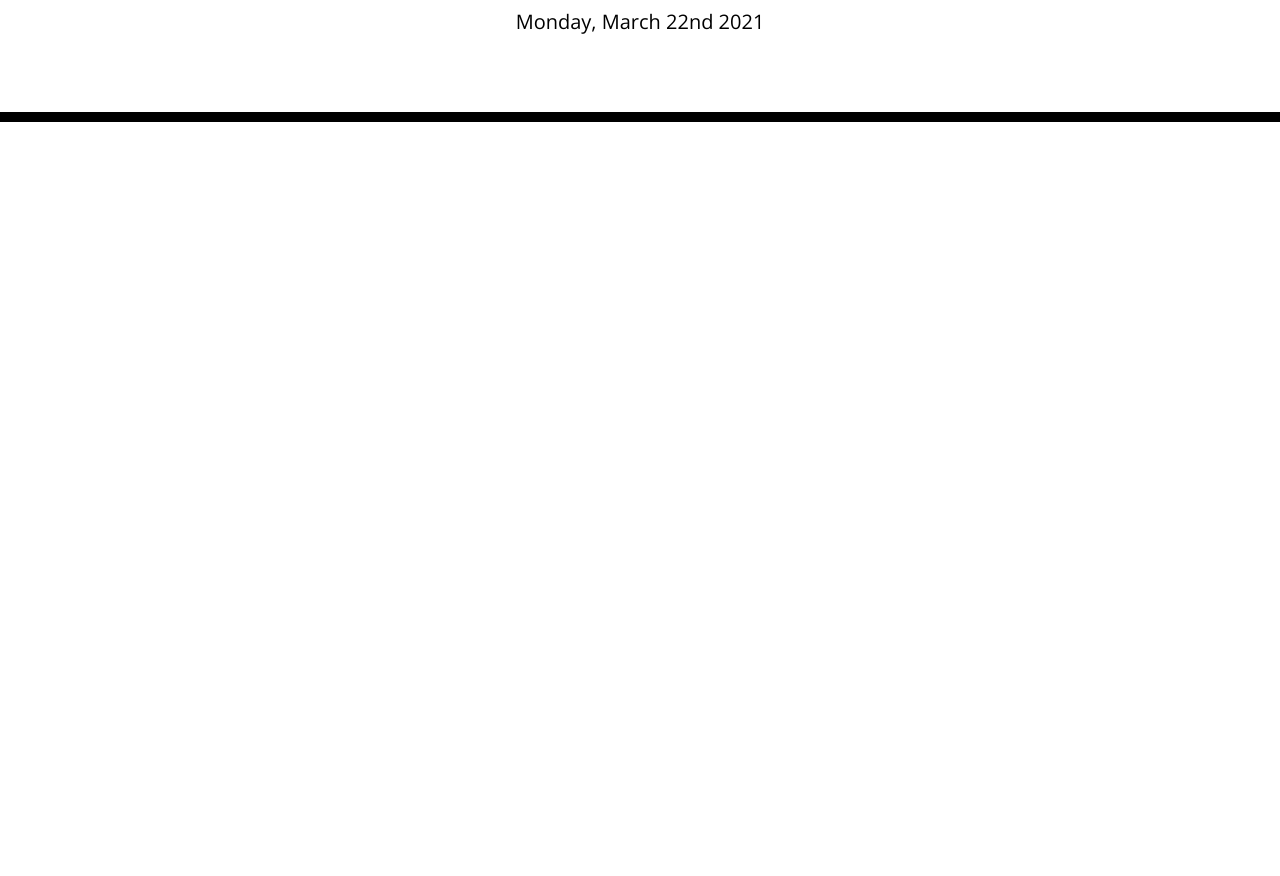
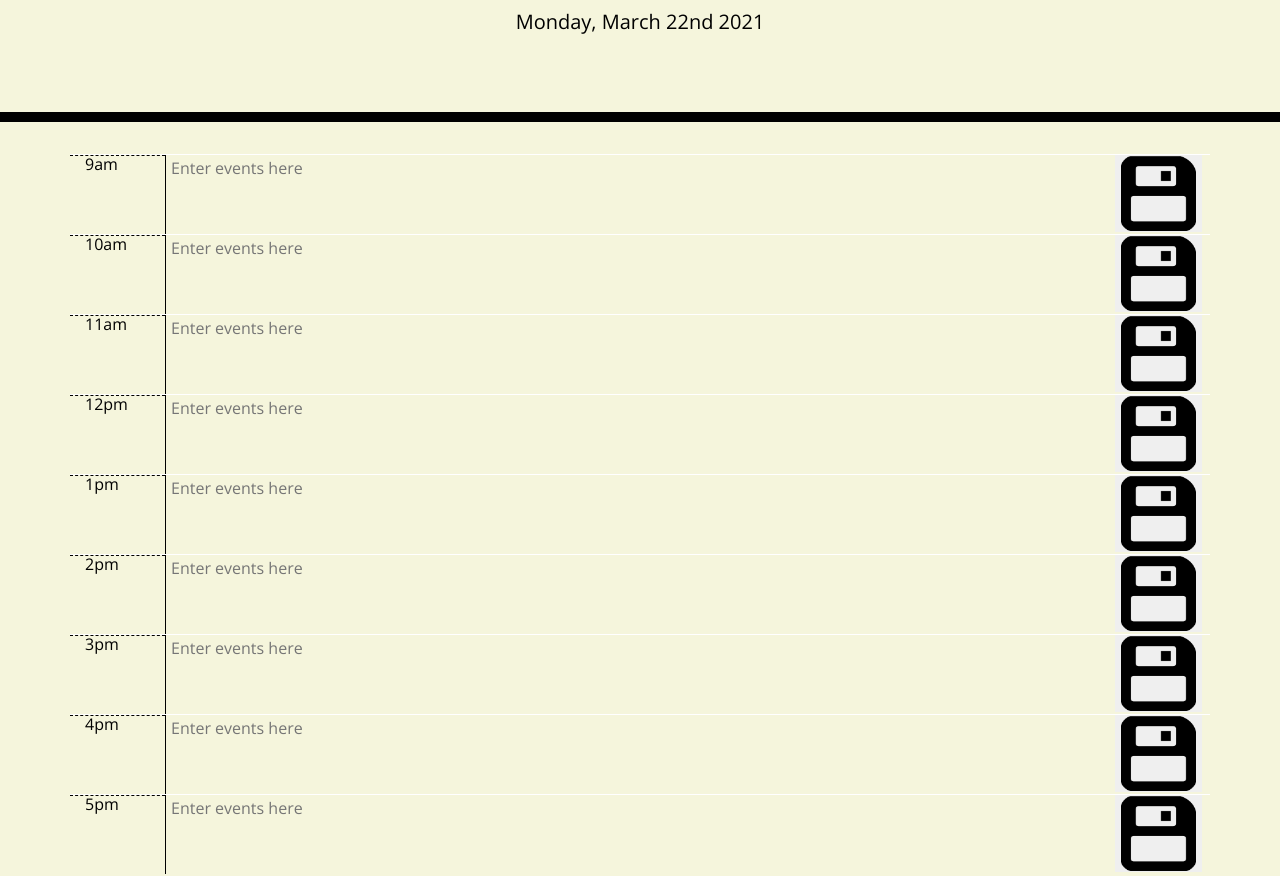
Before and after one commit to JustinNByrd/workday-scheduler, a plain HTML site: page index.html in a window 1280 px wide. Shown: the part 182-1058 px from the top of the page. Before the commit the page ends 800 px from the top, so only its background shows below. Drawn offline with nearby package versions, Linux system fonts and the light colour scheme.

Commit message:
Added time blocks to html and updated styling

```diff
--- a/assets/style.css
+++ b/assets/style.css
@@ -2,6 +2,7 @@ body {
   font-family: 'Open Sans', sans-serif;
   font-size: 16px;
   line-height: 1;
+  background-color: beige;
 }
 
 textarea{
@@ -10,7 +11,10 @@ textarea{
   resize: none;
   color: #000000;
   border-left: 1px solid black;
-  padding: 10px;
+  padding: 5px;
+  margin: 0px;
+  width: 100%;
+  height: 100%;
 }
 
 .jumbotron {
@@ -31,13 +35,11 @@ textarea{
 }
 
 .row {
-  white-space: pre-wrap;
   height: 80px;
-  border-top: 1px solid white;;
+  border-top: 1px solid white;
 }
 
 .hour {
-  background-color: #ffffff;
   color: #000000;
   border-top: 1px dashed #000000;
 }
@@ -58,11 +60,7 @@ textarea{
 }
 
 .saveBtn {
-  border-left: 1px solid black;
-  border-top-right-radius: 15px;
-  border-bottom-right-radius: 15px;
-  background-color: #06AED5;
-  color: white;
+  border: 0;
 }
 
 .saveBtn i:hover {
--- a/index.html
+++ b/index.html
@@ -1,23 +1,14 @@
 <!DOCTYPE html>
 <html lang="en">
+
 <head>
     <meta charset="UTF-8" />
     <meta name="viewport" content="width=device-width, initial-scale=1.0" />
     <meta http-equiv="X-UA-Compatible" content="ie=edge" />
-    <link
-      rel="stylesheet"
-      href="https://stackpath.bootstrapcdn.com/bootstrap/4.3.1/css/bootstrap.min.css"
-    />
-    <link
-      rel="stylesheet"
-      href="https://use.fontawesome.com/releases/v5.8.1/css/all.css"
-      integrity="sha384-50oBUHEmvpQ+1lW4y57PTFmhCaXp0ML5d60M1M7uH2+nqUivzIebhndOJK28anvf"
-      crossorigin="anonymous"
-    />
-    <link
-      href="https://fonts.googleapis.com/css?family=Open+Sans&display=swap"
-      rel="stylesheet"
-    />
+    <link rel="stylesheet" href="https://stackpath.bootstrapcdn.com/bootstrap/4.3.1/css/bootstrap.min.css" />
+    <link rel="stylesheet" href="https://use.fontawesome.com/releases/v5.8.1/css/all.css"
+        integrity="sha384-50oBUHEmvpQ+1lW4y57PTFmhCaXp0ML5d60M1M7uH2+nqUivzIebhndOJK28anvf" crossorigin="anonymous" />
+    <link href="https://fonts.googleapis.com/css?family=Open+Sans&display=swap" rel="stylesheet" />
     <link rel="stylesheet" href="./assets/style.css" />
     <title>Work Day Scheduler</title>
 </head>
@@ -29,11 +20,109 @@
         <p id="currentDay" class="lead"></p>
     </header>
     <div class="container">
-      <!-- Timeblocks go here -->
+        <div class="row">
+            <div class="col-1 hour mh-100 align-middle">
+                <p>9am</p>
             </div>
-
+            <div class="col-10 mh-100 p-0 m-0">
+                <textarea id="9am" placeholder="Enter events here"></textarea>
+            </div>
+            <div class="col-1 mh-100 p-0">
+                <button class="saveBtn"><img src="./assets/save.png" height="75px"></button>
+            </div>
+        </div>
+        <div class="row">
+            <div class="col-1 hour mh-100 align-middle">
+                <p>10am</p>
+            </div>
+            <div class="col-10 mh-100 p-0 m-0">
+                <textarea id="10am" placeholder="Enter events here"></textarea>
+            </div>
+            <div class="col-1 mh-100 p-0">
+                <button class="saveBtn"><img src="./assets/save.png" height="75px"></button>
+            </div>
+        </div>
+        <div class="row">
+            <div class="col-1 hour mh-100 align-middle">
+                <p>11am</p>
+            </div>
+            <div class="col-10 mh-100 p-0 m-0">
+                <textarea id="11am" placeholder="Enter events here"></textarea>
+            </div>
+            <div class="col-1 mh-100 p-0">
+                <button class="saveBtn"><img src="./assets/save.png" height="75px"></button>
+            </div>
+        </div>
+        <div class="row">
+            <div class="col-1 hour mh-100 align-middle">
+                <p>12pm</p>
+            </div>
+            <div class="col-10 mh-100 p-0 m-0">
+                <textarea id="12pm" placeholder="Enter events here"></textarea>
+            </div>
+            <div class="col-1 mh-100 p-0">
+                <button class="saveBtn"><img src="./assets/save.png" height="75px"></button>
+            </div>
+        </div>
+        <div class="row">
+            <div class="col-1 hour mh-100 align-middle">
+                <p>1pm</p>
+            </div>
+            <div class="col-10 mh-100 p-0 m-0">
+                <textarea id="1pm" placeholder="Enter events here"></textarea>
+            </div>
+            <div class="col-1 mh-100 p-0">
+                <button class="saveBtn"><img src="./assets/save.png" height="75px"></button>
+            </div>
+        </div>
+        <div class="row">
+            <div class="col-1 hour mh-100 align-middle">
+                <p>2pm</p>
+            </div>
+            <div class="col-10 mh-100 p-0 m-0">
+                <textarea id="2pm" placeholder="Enter events here"></textarea>
+            </div>
+            <div class="col-1 mh-100 p-0">
+                <button class="saveBtn"><img src="./assets/save.png" height="75px"></button>
+            </div>
+        </div>
+        <div class="row">
+            <div class="col-1 hour mh-100 align-middle">
+                <p>3pm</p>
+            </div>
+            <div class="col-10 mh-100 p-0 m-0">
+                <textarea id="3pm" placeholder="Enter events here"></textarea>
+            </div>
+            <div class="col-1 mh-100 p-0">
+                <button class="saveBtn"><img src="./assets/save.png" height="75px"></button>
+            </div>
+        </div>
+        <div class="row">
+            <div class="col-1 hour mh-100 align-middle">
+                <p>4pm</p>
+            </div>
+            <div class="col-10 mh-100 p-0 m-0">
+                <textarea id="4pm" placeholder="Enter events here"></textarea>
+            </div>
+            <div class="col-1 mh-100 p-0">
+                <button class="saveBtn"><img src="./assets/save.png" height="75px"></button>
+            </div>
+        </div>
+        <div class="row">
+            <div class="col-1 hour mh-100 align-middle">
+                <p>5pm</p>
+            </div>
+            <div class="col-10 mh-100 p-0 m-0">
+                <textarea id="5pm" placeholder="Enter events here"></textarea>
+            </div>
+            <div class="col-1 mh-100 p-0">
+                <button class="saveBtn"><img src="./assets/save.png" height="75px"></button>
+            </div>
+        </div>
+    </div>
     <script src="https://cdnjs.cloudflare.com/ajax/libs/jquery/3.2.1/jquery.min.js"></script>
     <script src="https://cdnjs.cloudflare.com/ajax/libs/moment.js/2.24.0/moment.min.js"></script>
     <script src="./assets/script.js"></script>
 </body>
+
 </html>
```
Also changed, not shown: assets/save.png (added). Lines whose indentation alone changed are shown as unchanged.
